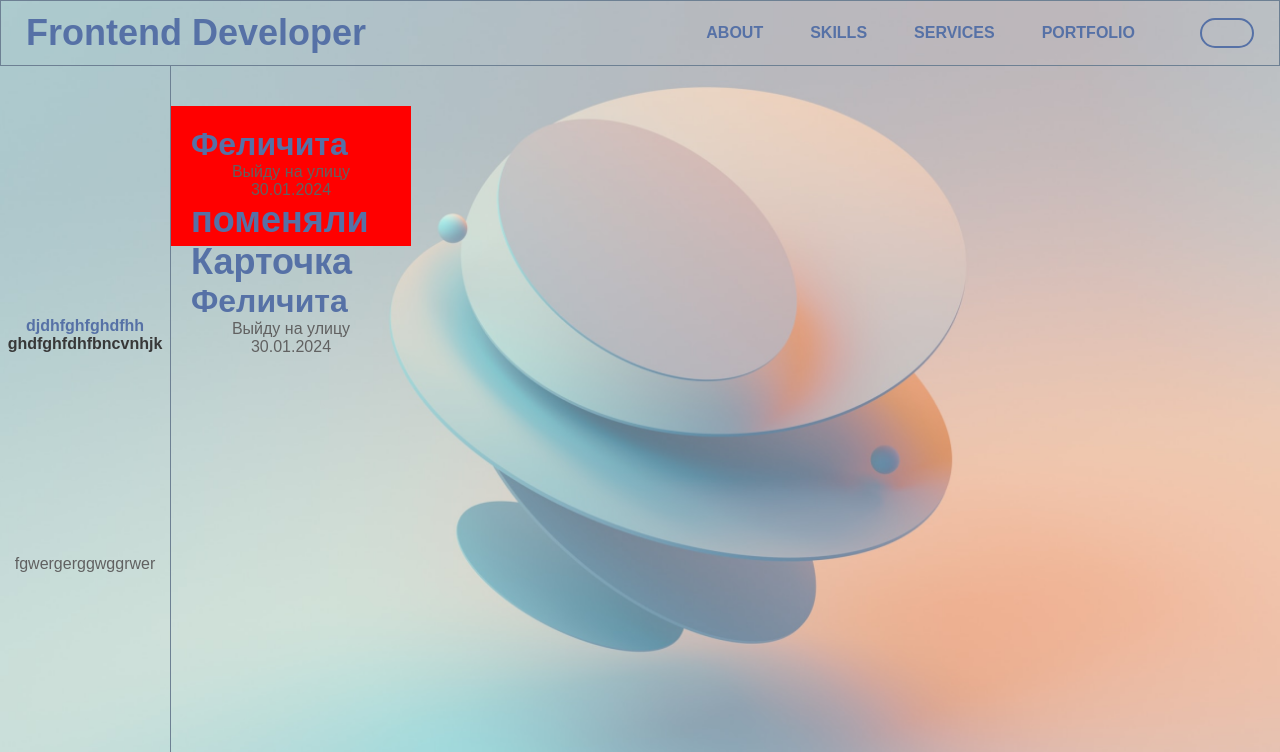
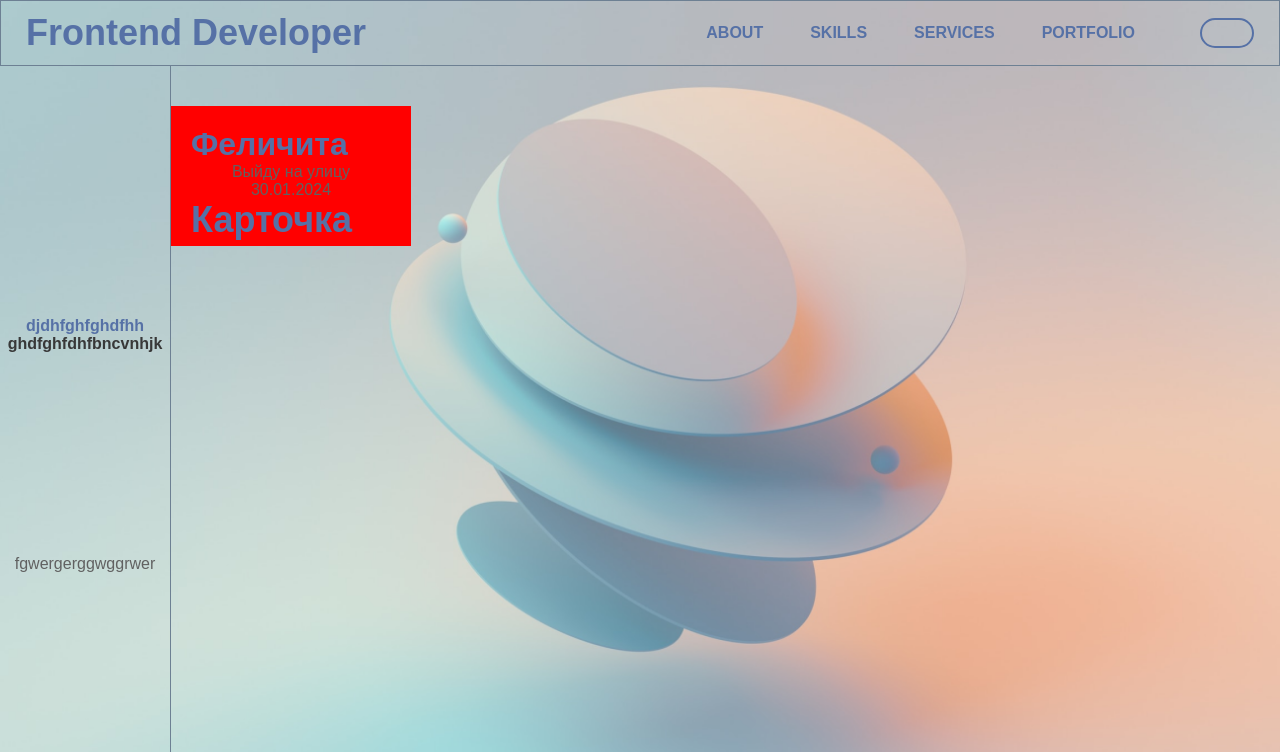
Before and after one commit to GiveMeYouMora/Portfolio-poppi-, a plain HTML site: page index.html in a window 1280 px wide. Shown: the top 752 px of the page. Drawn offline with Linux system fonts and the light colour scheme; a web font is replaced by a local one.

Commit message:
Add files via upload

```diff
--- a/assets/js/index.js
+++ b/assets/js/index.js
@@ -81,11 +81,14 @@ let massCards = [
 },
 ];
 let cardlist = document.querySelector(".cardlist");
-cardlist.innerHTML = "<h1> поменяли <h1>"
-cardlist.insertAdjacentHTML("afterbegin",`
+cardlist.insertAdjacentHTML("beforeend",`<h1>Карточка<h1>`)
+for (let i = 0; i<massCards.length; i++) {
+     cardlist.insertAdjacentHTML(
+          "afterbegin",`
 </div>
 <h2>Феличита</h2>
 <p>Выйду на улицу</p>
 <p>30.01.2024</p>
  </div>`)
-cardlist.insertAdjacentHTML("beforeend",`<h1>Карточка<h1>`)
+
+}
--- a/index.html
+++ b/index.html
@@ -45,14 +45,5 @@
                 <div class="block">
       <div class="card">
         <div class="cardlist"></div>
-      </div>
-          <h2>Феличита</h2>
-          <p>Выйду на улицу</p>
-          <p>30.01.2024</p>
-           </div>
-      </main>
-
-
-    </main>
   </body>
 </html>
```
